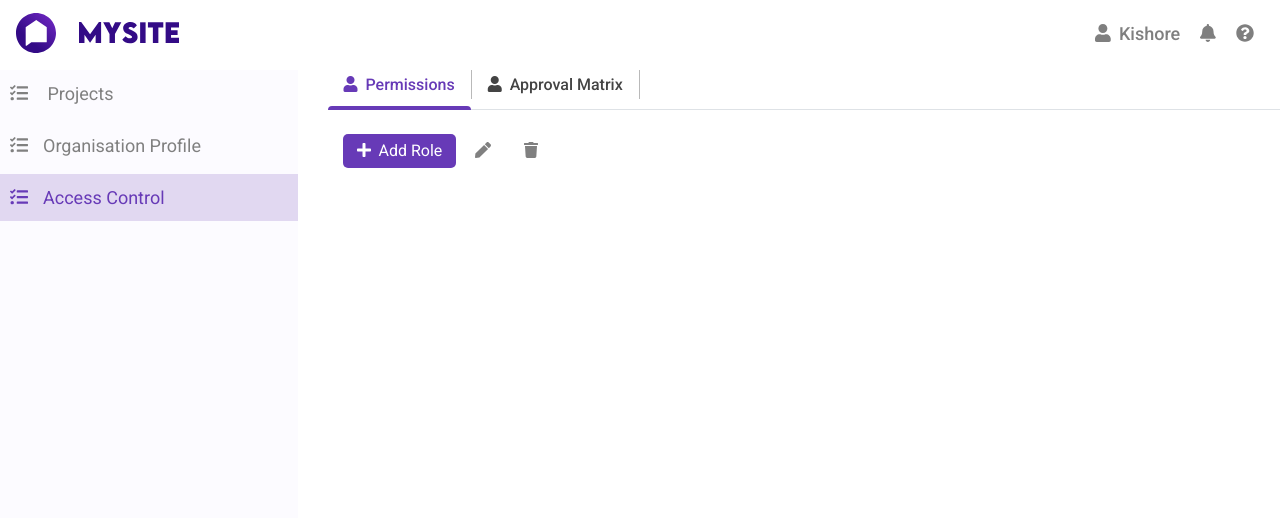
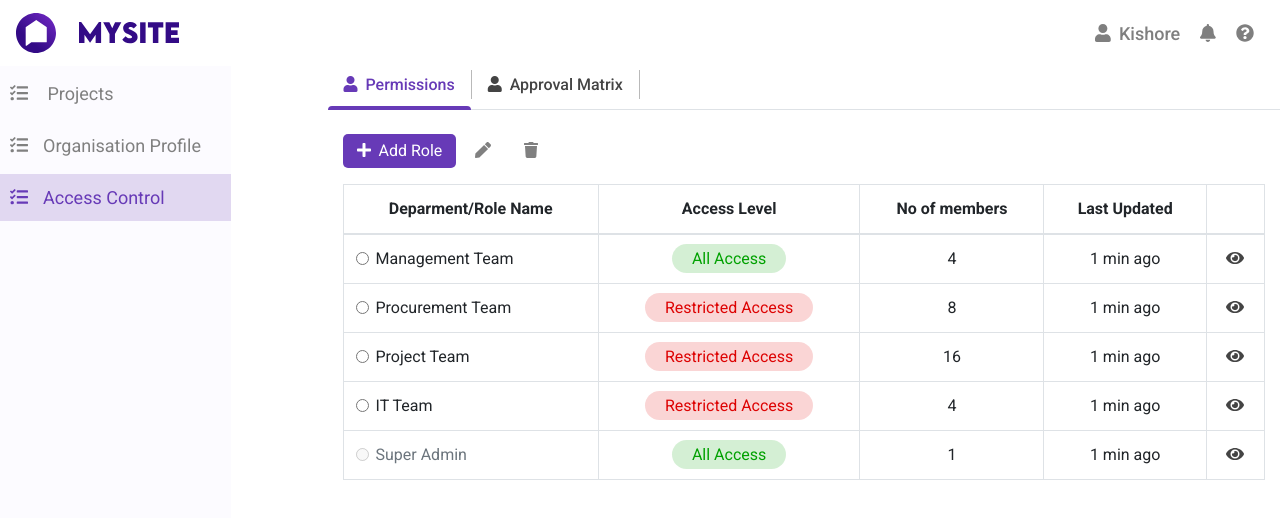
Before and after one commit to hossainrabbi/ui-design, a React (Create React App) app: page /accessControl in a window 1280 px wide. Shown: the top 518 px of the page. Built offline with nearby package versions, Linux system fonts and the light colour scheme.

Commit message:
AccessControl end

```diff
--- a/src/App.js
+++ b/src/App.js
@@ -10,7 +10,8 @@ function App() {
             <NavBar />
             <Switch>
                 <Route exact path="/" component={Sidebar} />
-                <Route exact path="/accessControl" component={AccessControl} />
+                <Route path="/accessControl" component={AccessControl} />
+                <Route path="/accessControl/:id" component={AccessControl} />
             </Switch>
         </Router>
     );
--- a/src/components/AccessControl.js
+++ b/src/components/AccessControl.js
@@ -7,7 +7,9 @@ const AccessControl = () => {
     return (
         <Row>
             <Col md={3}>
-                <Sidebar />
+                <div className="position-relative">
+                    <Sidebar />
+                </div>
             </Col>
             <Col md={9} className="mt-7">
                 <Tabs
--- a/src/components/AddRole.js
+++ b/src/components/AddRole.js
@@ -2,6 +2,7 @@ import { faPen, faPlus, faTrash } from '@fortawesome/free-solid-svg-icons';
 import { FontAwesomeIcon } from '@fortawesome/react-fontawesome';
 import React from 'react';
 import { Container } from 'react-bootstrap';
+import AddRoleTable from './AddRoleTable';
 
 const AddRole = () => {
     return (
@@ -18,6 +19,7 @@ const AddRole = () => {
                     <FontAwesomeIcon icon={faTrash} />
                 </button>
             </div>
+            <AddRoleTable className="mt-3" />
         </Container>
     );
 };
--- /dev/null
+++ b/src/components/AddRoleContent.js
@@ -0,0 +1,38 @@
+import { faEye } from '@fortawesome/free-solid-svg-icons';
+import { FontAwesomeIcon } from '@fortawesome/react-fontawesome';
+import React from 'react';
+import { Link } from 'react-router-dom';
+
+const AddRoleContent = ({ id, title, access, members, updated, disabled }) => {
+    return (
+        <tr className="text-center">
+            <td className="text-left">
+                <div className="form-check">
+                    <input
+                        className="form-check-input"
+                        type="radio"
+                        name="roleRadio"
+                        id={id}
+                        value={title}
+                        disabled={disabled && 'disabled'}
+                    />
+                    <label className="form-check-label" for={id}>
+                        {title}
+                    </label>
+                </div>
+            </td>
+            <td>
+                <span className={access}>{access}</span>
+            </td>
+            <td>{members}</td>
+            <td>{updated}</td>
+            <td>
+                <Link className="link" to={`accessControl/${id}`}>
+                    <FontAwesomeIcon icon={faEye} />
+                </Link>
+            </td>
+        </tr>
+    );
+};
+
+export default AddRoleContent;
--- /dev/null
+++ b/src/components/AddRoleTable.js
@@ -0,0 +1,27 @@
+import React from 'react';
+import { Table } from 'react-bootstrap';
+import { addRole } from '../data/addRole.data';
+import AddRoleContent from './AddRoleContent';
+
+const AddRoleTable = ({ className }) => {
+    return (
+        <Table className={className} bordered>
+            <thead>
+                <tr className="text-center">
+                    <th>Deparment/Role Name</th>
+                    <th>Access Level</th>
+                    <th>No of members</th>
+                    <th>Last Updated</th>
+                    <th></th>
+                </tr>
+            </thead>
+            <tbody>
+                {addRole.map((role) => (
+                    <AddRoleContent {...role} key={role.id} />
+                ))}
+            </tbody>
+        </Table>
+    );
+};
+
+export default AddRoleTable;
--- /dev/null
+++ b/src/data/addRole.data.js
@@ -0,0 +1,38 @@
+export const addRole = [
+    {
+        id: 1,
+        title: 'Management Team',
+        access: 'All Access',
+        members: 4,
+        updated: '1 min ago',
+    },
+    {
+        id: 2,
+        title: 'Procurement Team',
+        access: 'Restricted Access',
+        members: 8,
+        updated: '1 min ago',
+    },
+    {
+        id: 3,
+        title: 'Project Team',
+        access: 'Restricted Access',
+        members: 16,
+        updated: '1 min ago',
+    },
+    {
+        id: 4,
+        title: 'IT Team',
+        access: 'Restricted Access',
+        members: 4,
+        updated: '1 min ago',
+    },
+    {
+        id: 5,
+        title: 'Super Admin',
+        access: 'All Access',
+        members: 1,
+        updated: '1 min ago',
+        disabled: true,
+    },
+];
--- a/src/index.css
+++ b/src/index.css
@@ -8,6 +8,10 @@
     --gray-color-light: #b9b9b9;
     --background-color: #ffffff;
     --body-color: #444444;
+    --danger-color: #dd0303;
+    --danger-color-light: #dd03032a;
+    --success-color: #01a101;
+    --success-color-light: #01a1012b;
     --transition: 0.3s;
     --radius: 5px;
 }
@@ -15,6 +19,9 @@
 body {
     font-family: 'Roboto', sans-serif;
     overflow-x: hidden;
+    font-size: 16px;
+    color: var(--body-color);
+    background-color: var(--background-color);
 }
 
 ul,
@@ -30,6 +37,25 @@ a {
 /* Others */
 .mt-7 {
     margin-top: 70px;
+}
+
+.Access {
+    padding: 5px 20px;
+    border-radius: 30px;
+}
+
+.All.Access {
+    color: var(--success-color);
+    background-color: var(--success-color-light);
+}
+
+.Restricted.Access {
+    color: var(--danger-color);
+    background-color: var(--danger-color-light);
+}
+
+.link {
+    color: var(--body-color);
 }
 
 /* Navbar Component */
@@ -51,6 +77,8 @@ a {
 .sidebar {
     background-color: var(--sidebar-color);
     height: 100vh;
+    position: fixed;
+    left: 0;
 }
 
 .sidebar-link {
@@ -59,6 +87,7 @@ a {
     display: inline-block;
     width: 100%;
     padding: 10px;
+    padding-right: 30px;
     margin-bottom: 5px;
     transition: all var(--transition);
 }
```
